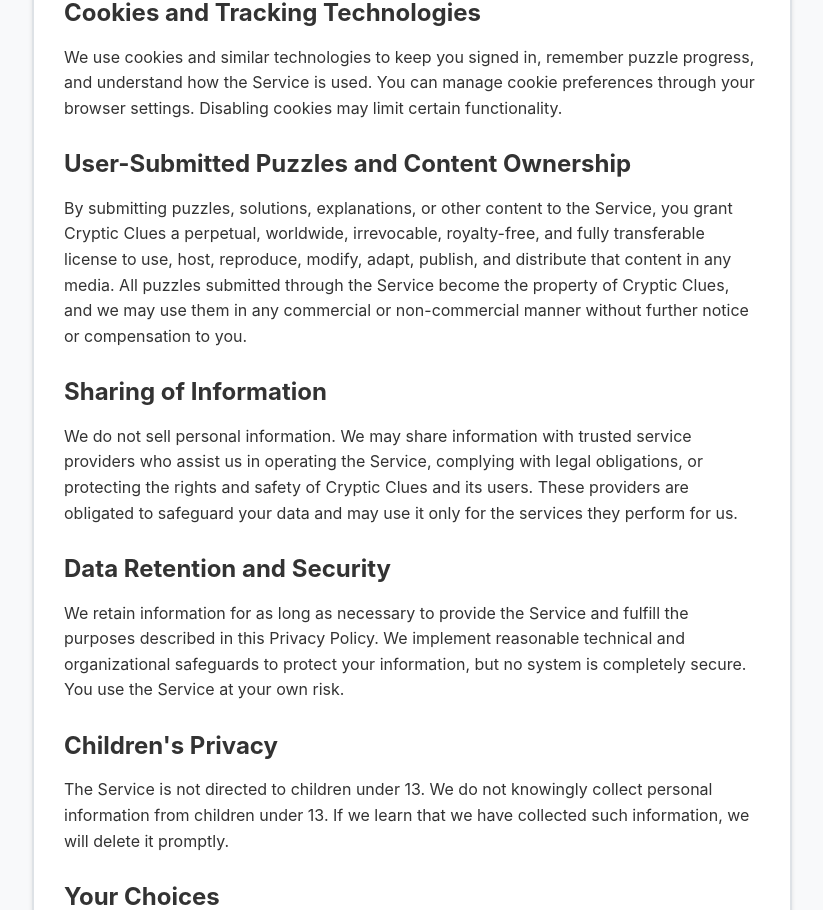
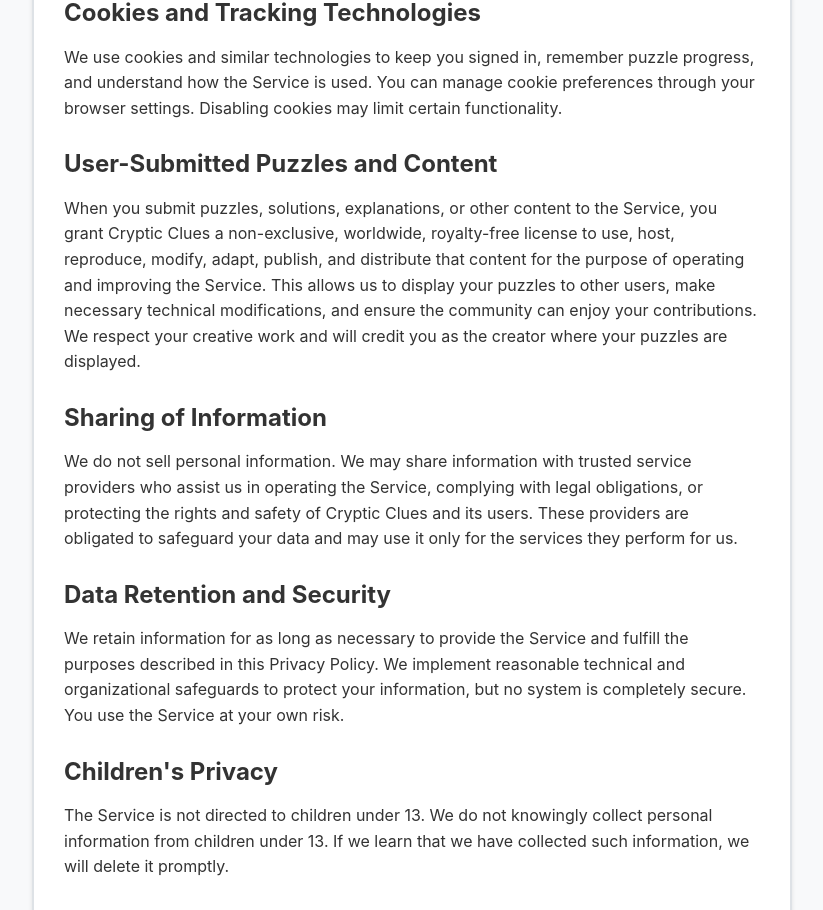
Before and after one commit to bfishbaum/cryptics, a React (Vite) app in the folder frontend/: page /privacy in a window 1280 px wide. Shown: the part 848-1758 px from the top of the page, without its empty margins (378-1201 px from the left). Built offline with nearby package versions, Linux system fonts and the light colour scheme; no server answers.

Commit message:
Changed privacy policy to be more permissive

```diff
--- a/frontend/src/pages/PrivacyPage.tsx
+++ b/frontend/src/pages/PrivacyPage.tsx
@@ -92,13 +92,15 @@
           </section>
 
           <section style={{ marginBottom: '24px' }}>
-            <h2 style={{ fontSize: '24px', marginBottom: '12px' }}>User-Submitted Puzzles and Content Ownership</h2>
+            <h2 style={{ fontSize: '24px', marginBottom: '12px' }}>User-Submitted Puzzles and Content</h2>
             <p style={{ marginBottom: '12px' }}>
-              By submitting puzzles, solutions, explanations, or other content to the Service, you grant
-              Cryptic Clues a perpetual, worldwide, irrevocable, royalty-free, and fully transferable license
-              to use, host, reproduce, modify, adapt, publish, and distribute that content in any media. All
-              puzzles submitted through the Service become the property of Cryptic Clues, and we may use them
-              in any commercial or non-commercial manner without further notice or compensation to you.
+              When you submit puzzles, solutions, explanations, or other content to the Service, you grant
+              Cryptic Clues a non-exclusive, worldwide,
+              royalty-free license to use, host, reproduce, modify, adapt, publish, and distribute that content
+              for the purpose of operating and improving the Service. This allows us to display your puzzles to
+              other users, make necessary technical modifications, and ensure the community can enjoy your
+              contributions. We respect your creative work and will credit you as the creator where your puzzles
+              are displayed.
             </p>
           </section>
 
```
